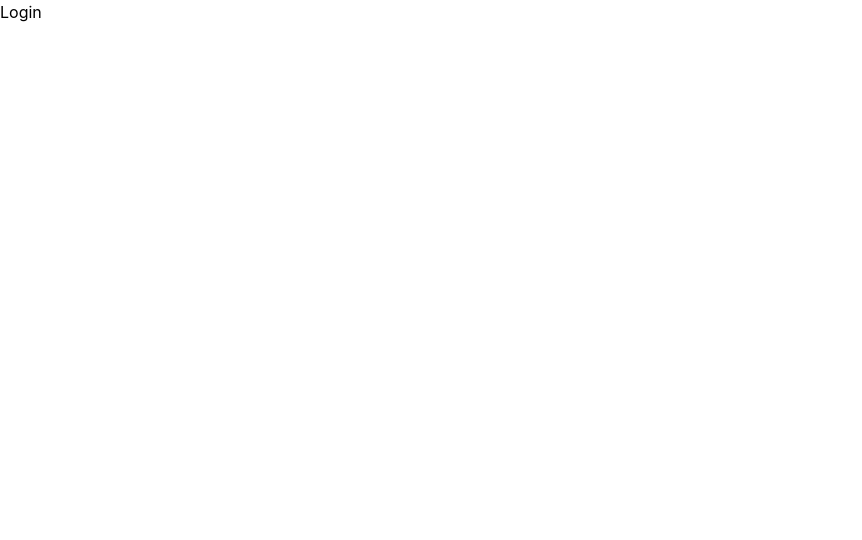
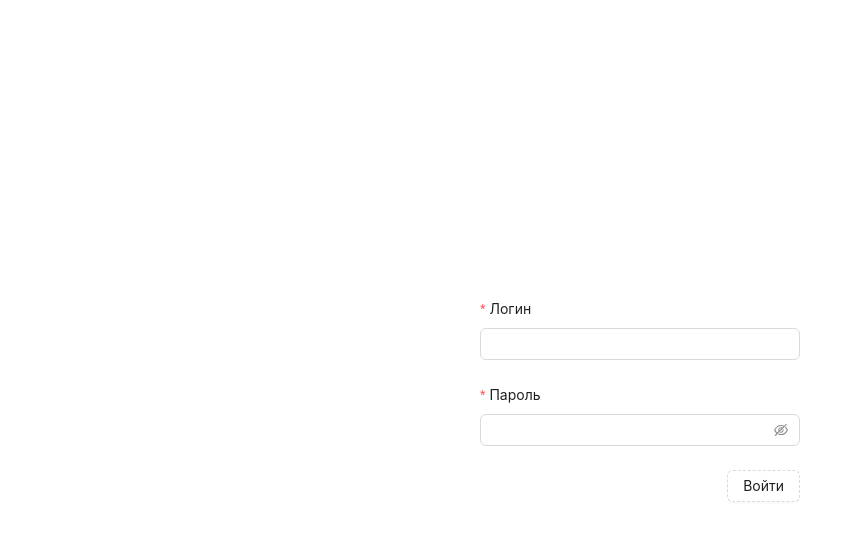
Before and after one commit to kkulebaev/guardian-of-finance, a React (Vite) app: page /login in a window 1280 px wide. Shown: the top 540 px of the page, without its empty margins (0-862 px from the left). Built offline with nearby package versions, Linux system fonts and the light colour scheme.

Commit message:
add empty layout and style for login page

```diff
--- a/src/App.tsx
+++ b/src/App.tsx
@@ -3,17 +3,22 @@ import { Route, Routes } from 'react-router-dom'
 import DefaultLayout from './layouts/DefaultLayout'
 
 import Login from './pages/Login'
-import Main from './pages/Main'
+import Costs from './pages/Costs'
 import Dashboard from './pages/Dashboard'
+import EmptyLayout from './layouts/EmptyLayout'
+import Registration from './pages/Registration'
 
 function App() {
   return (
     <Routes>
-      <Route path="/" element={<DefaultLayout />}>
-        <Route index element={<Dashboard />} />
-        <Route path="/costs" element={<Main />} />
+      <Route element={<DefaultLayout />}>
+        <Route path="/" element={<Dashboard />} />
+        <Route path="/costs" element={<Costs />} />
       </Route>
-      <Route path="/login" element={<Login />} />
+      <Route element={<EmptyLayout />}>
+        <Route path="/login" element={<Login />} />
+        <Route path="/registration" element={<Registration />} />
+      </Route>
     </Routes>
   )
 }
--- a/src/helpers/nav.tsx
+++ b/src/helpers/nav.tsx
@@ -1,4 +1,8 @@
-import { BarChartOutlined, DollarCircleOutlined } from '@ant-design/icons'
+import {
+  BarChartOutlined,
+  DollarCircleOutlined,
+  LeftOutlined,
+} from '@ant-design/icons'
 import { MenuProps } from 'antd'
 import { NavLink } from 'react-router-dom'
 
@@ -16,4 +20,9 @@ export const NAV_ITEMS: MenuItem[] = [
     key: '2',
     icon: <DollarCircleOutlined />,
   },
+  {
+    label: <NavLink to="/login"> Выйти </NavLink>,
+    key: '3',
+    icon: <LeftOutlined />,
+  },
 ]
--- /dev/null
+++ b/src/layouts/EmptyLayout.tsx
@@ -0,0 +1,12 @@
+import React from 'react'
+import { Outlet } from 'react-router-dom'
+
+function EmptyLayout() {
+  return (
+    <div className="grid place-items-center h-screen">
+      <Outlet />
+    </div>
+  )
+}
+
+export default EmptyLayout
--- a/src/pages/Main.tsx
+++ b/src/pages/Costs.tsx
@@ -3,7 +3,7 @@ import AddOperationForm from '../components/AddOperationForm'
 import { IOperation } from '../types'
 import OperationTable from '../components/OperationTable'
 
-function Main() {
+function Costs() {
   const [operations, setOperations] = useState<IOperation[]>([])
 
   return (
@@ -16,4 +16,4 @@ function Main() {
   )
 }
 
-export default Main
+export default Costs
--- a/src/pages/Login.tsx
+++ b/src/pages/Login.tsx
@@ -1,7 +1,59 @@
-import React from 'react'
+import React, { useState } from 'react'
+import { useNavigate } from 'react-router-dom'
+import { Button, Form, Input } from 'antd'
 
 function Login() {
-  return <div>Login</div>
+  const [isLoading, setIsLoading] = useState(false)
+  const navigate = useNavigate()
+
+  const onFinish = (values: any) => {
+    console.log('Success:', values)
+    setIsLoading(true)
+    setTimeout(() => {
+      navigate('/')
+      setIsLoading(false)
+    }, 2000)
+  }
+
+  const onFinishFailed = (errorInfo: any) => {
+    console.log('Failed:', errorInfo)
+  }
+
+  return (
+    <Form
+      className="flex flex-col w-full max-w-xs"
+      name="basic"
+      layout="vertical"
+      onFinish={onFinish}
+      onFinishFailed={onFinishFailed}
+      autoComplete="off"
+    >
+      <Form.Item
+        label="Логин"
+        name="username"
+        rules={[{ required: true, message: 'Please input your username!' }]}
+      >
+        <Input />
+      </Form.Item>
+
+      <Form.Item
+        label="Пароль"
+        name="password"
+        rules={[{ required: true, message: 'Please input your password!' }]}
+      >
+        <Input.Password />
+      </Form.Item>
+
+      <Button
+        className="ml-auto"
+        type="dashed"
+        htmlType="submit"
+        loading={isLoading}
+      >
+        Войти
+      </Button>
+    </Form>
+  )
 }
 
 export default Login
--- /dev/null
+++ b/src/pages/Registration.tsx
@@ -0,0 +1,7 @@
+import React from 'react'
+
+function Registration() {
+  return <h1>Registration</h1>
+}
+
+export default Registration
```
